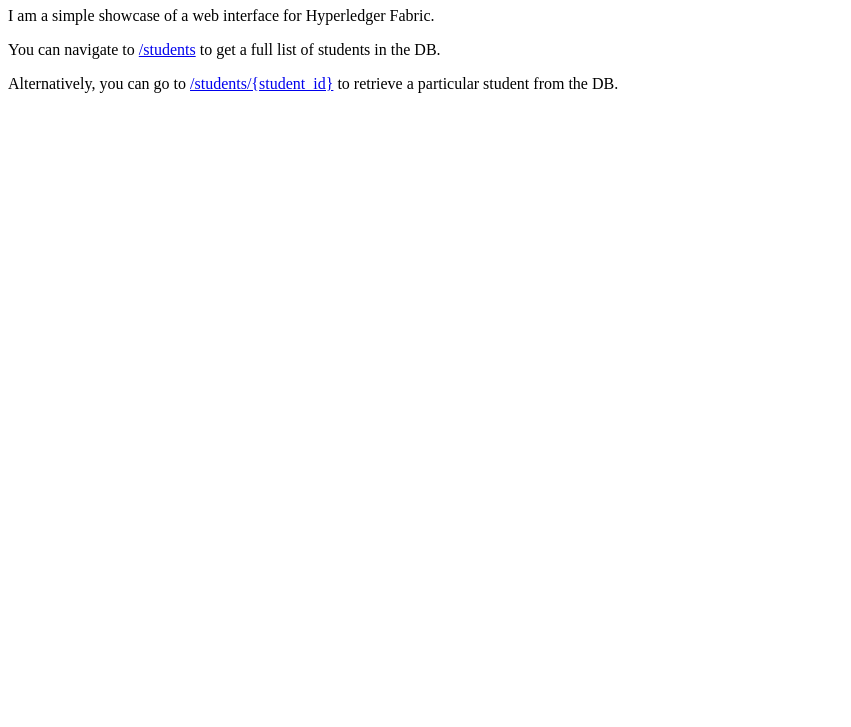
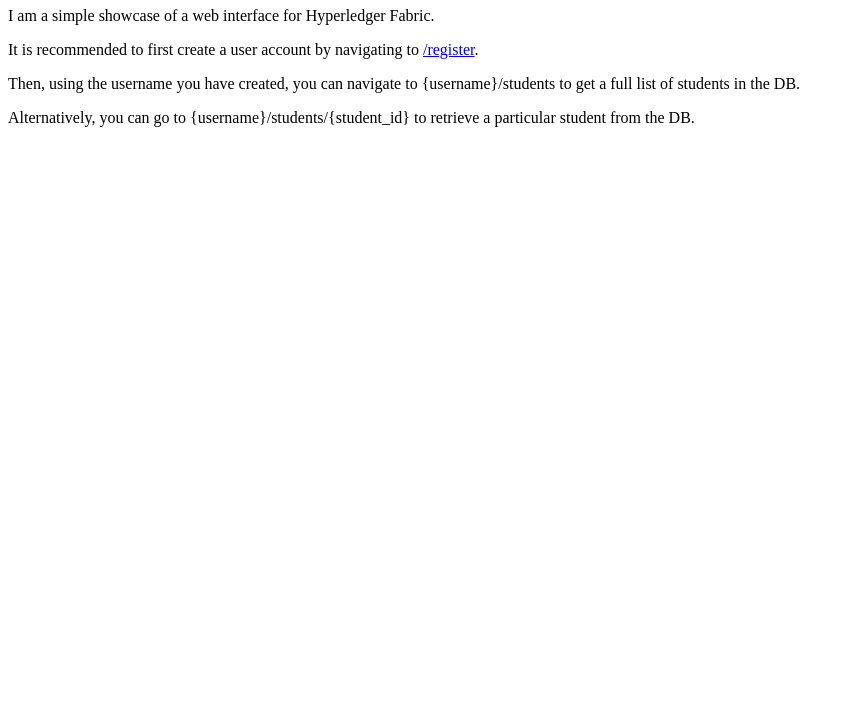
Before and after one commit to Reydifox/blockchain-school-server, a website: page web/public/index.html in a window 1280 px wide. Shown: the part 73-800 px from the top of the page, without its empty margins (0-851 px from the left). Drawn offline with Linux system fonts and the light colour scheme.

Commit message:
feat: update links in index.html

```diff
--- a/web/public/index.html
+++ b/web/public/index.html
@@ -9,7 +9,8 @@
 <body>
     <h1>Hello!</h1>
     <p>I am a simple showcase of a web interface for Hyperledger Fabric.</p>
-    <p>You can navigate to <a href="/students">/students</a> to get a full list of students in the DB.</p>
-    <p>Alternatively, you can go to <a href="/students/0">/students/{student_id}</a> to retrieve a particular student from the DB.</p>
+    <p>It is recommended to first create a user account by navigating to <a href="/register">/register</a>.</p>
+    <p>Then, using the username you have created, you can navigate to {username}/students to get a full list of students in the DB.</p>
+    <p>Alternatively, you can go to {username}/students/{student_id} to retrieve a particular student from the DB.</p>
 </body>
 </html>
```
